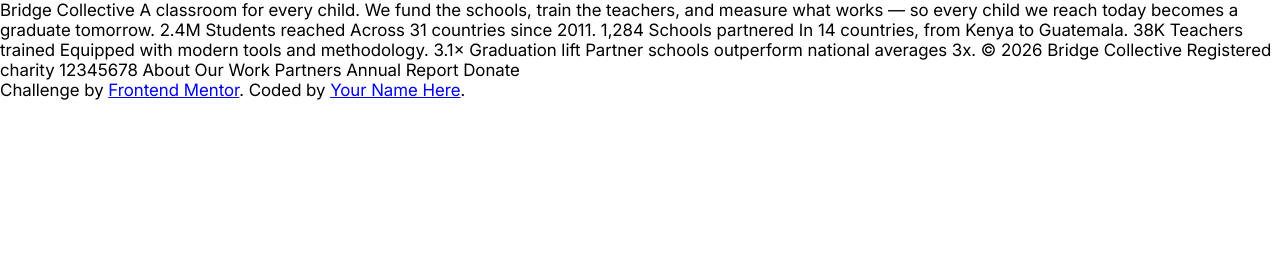
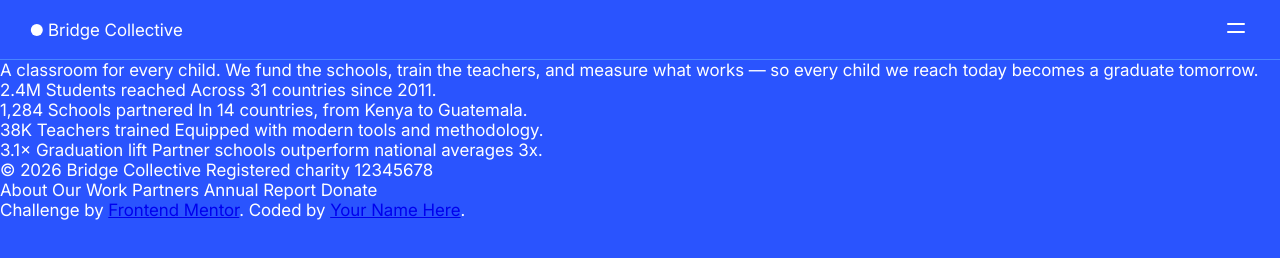
Before and after one commit to anaClarissi/grid-landing-page, a plain HTML site: page index.html in a window 1280 px wide. Drawn offline with Linux system fonts and the light colour scheme.

Commit message:
feat: add header and nav

```diff
--- a/index.html
+++ b/index.html
@@ -5,6 +5,7 @@
   <meta name="viewport" content="width=device-width, initial-scale=1.0">
   <meta name="description" content="A Grid Landing Page">
   <meta name="keywords" content="html, css, javasrcipt">
+  <meta name="author" content="Ana Clarissi">
 
   <link rel="icon" type="image/png" sizes="32x32" href="./src/assets/images/favicon-32x32.png">
 
@@ -15,41 +16,62 @@
 </head>
 <body>
 
-  <!-- Nav -->
-  Bridge Collective
+  <header class="header">
 
+    <nav class="nav">
+      <a href="#" class="logo">Bridge Collective</a>
+      <button type="button" class="btn-menu">
+        <img src="src/assets/images/icon-menu.svg" alt="Menu">
+      </button>
+    </nav>
+
+  </header>
+
+  <main>
+    <section>
       <!-- Hero -->
       A classroom for every child.
-
       We fund the schools, train the teachers, and measure what works — so every child we reach today becomes a graduate tomorrow.
-
+    </section>
+    <section class="cards-area">
       <!-- Stats -->
+      <div class="card">
         2.4M
         Students reached
         Across 31 countries since 2011.
-
+      </div>
+      <div class="card">
         1,284
         Schools partnered
         In 14 countries, from Kenya to Guatemala.
-
+      </div>
+      <div class="card">
         38K
         Teachers trained
         Equipped with modern tools and methodology.
-
+      </div>
+      <div class="card">
         3.1×
         Graduation lift
         Partner schools outperform national averages 3x.
+      </div>
+    </section>
+  </main>
 
+  <footer>
     <!-- Footer -->
     © 2026 Bridge Collective
     Registered charity 12345678
+  </footer>
 
+  <aside>
     <!-- Menu panel — hidden until the hamburger is activated -->
     About
     Our Work
     Partners
     Annual Report
     Donate
+  </aside>
 
   <div class="attribution">
     Challenge by <a href="https://www.frontendmentor.io?ref=challenge">Frontend Mentor</a>.
--- a/src/css/style.css
+++ b/src/css/style.css
@@ -28,7 +28,50 @@
 }
 
 body {
+    min-height: 100dvh;
     font-family: var(--font-main);
     font-size: var(--font-size-l);
     font-weight: 400;
+    color: var(--white);
+    background-color: var(--blue-700);
 }
+
+.header {
+    display: flex;
+    justify-content: center;
+    align-items: center;
+    padding: 1rem 2rem;
+    border-bottom: 1px solid var(--blue-400);
+}
+
+.nav {
+    display: flex;
+    justify-content: space-between;
+    align-items: center;
+    width: 100%;
+}
+
+.logo {
+    position: relative;
+    color: var(--white);
+    text-decoration: none;
+    padding-left: 1rem;
+}
+
+.logo::before {
+    content: "";
+    position: absolute;
+    top: 50%;
+    left: 0;
+    transform: translate(-10%, -50%);
+    width: 0.75rem;
+    height: 0.75rem;
+    border-radius: 50%;
+    background-color: var(--white);
+}
+
+.btn-menu {
+    background-color: transparent;
+    border: none;
+    border-radius: 0.35rem;
+}
```
Lines whose indentation alone changed are shown as unchanged.
